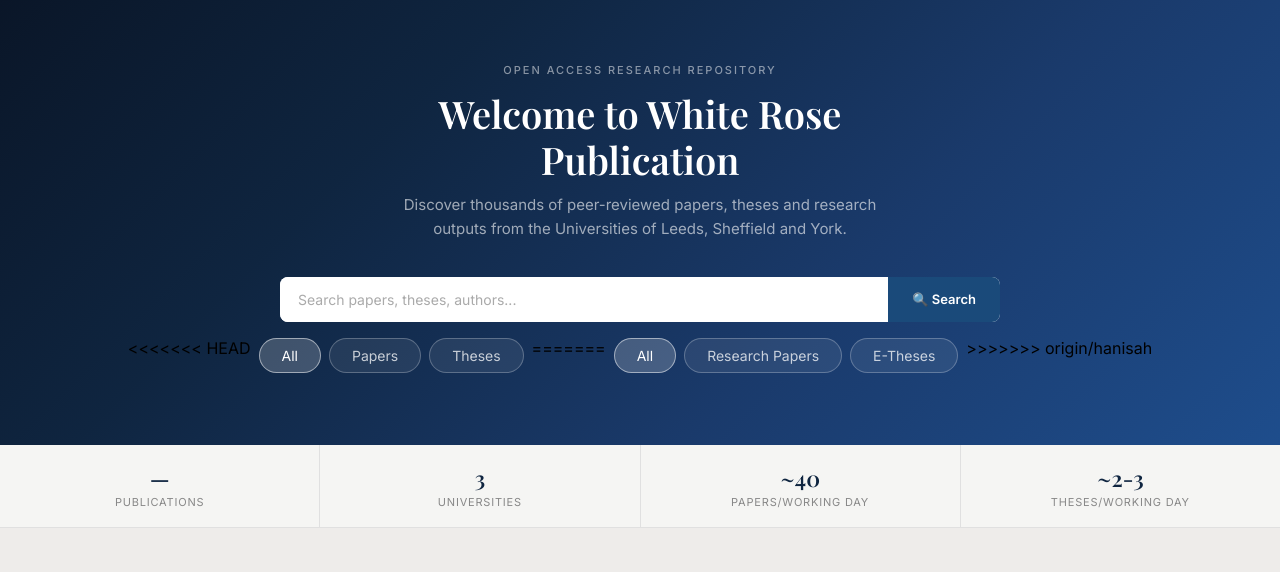
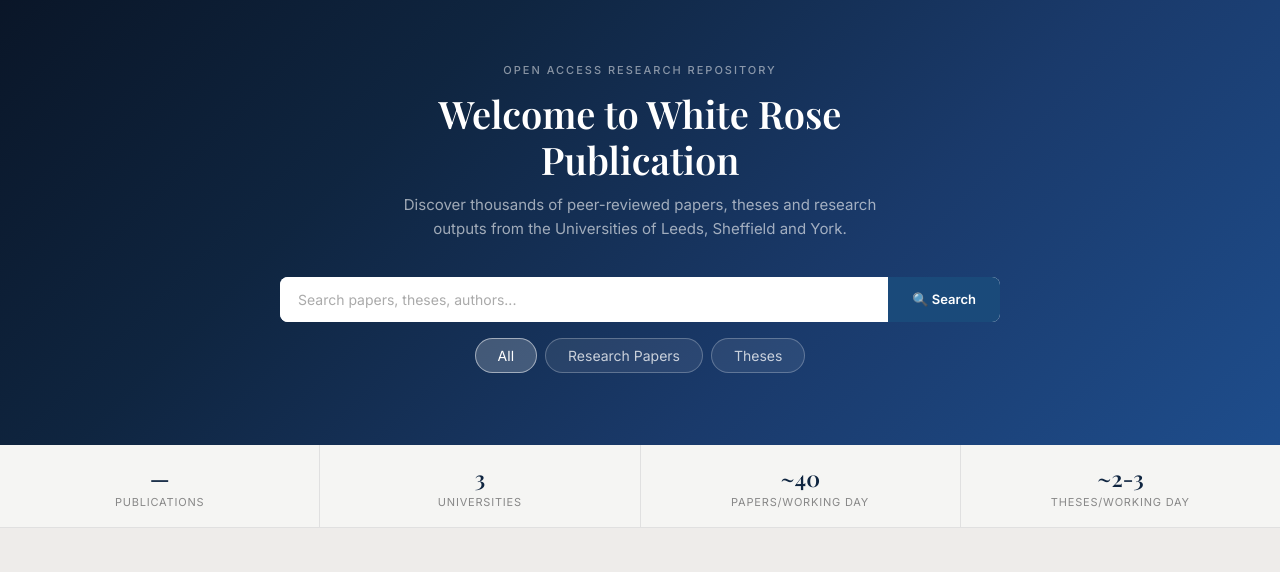
Before and after one commit to farzanajoe/White-Rose-Dashboard, a Flask app: template templates/index.html in a window 1280 px wide. Shown: the part 211-783 px from the top of the page. Run offline with Flask 3, Linux system fonts and the light colour scheme; the template is opened without the code that fills it, so the values that code supplies are empty; some web fonts are replaced.

Commit message:
Update filter labels to Research Papers

```diff
--- a/templates/index.html
+++ b/templates/index.html
@@ -91,15 +91,9 @@
     </div>
 
     <div class="search-filters">
-<<<<<<< HEAD
       <div class="filter-chip active" data-filter="all">All</div>
-      <div class="filter-chip" data-filter="article">Papers</div>
+      <div class="filter-chip" data-filter="article">Research Papers</div>
       <div class="filter-chip" data-filter="thesis">Theses</div>
-=======
-      <div class="filter-chip active">All</div>
-      <div class="filter-chip">Research Papers</div>
-      <div class="filter-chip">E-Theses</div>
->>>>>>> origin/hanisah
     </div>
   </section>
 
```
Also changed, not shown: 1 other file.
